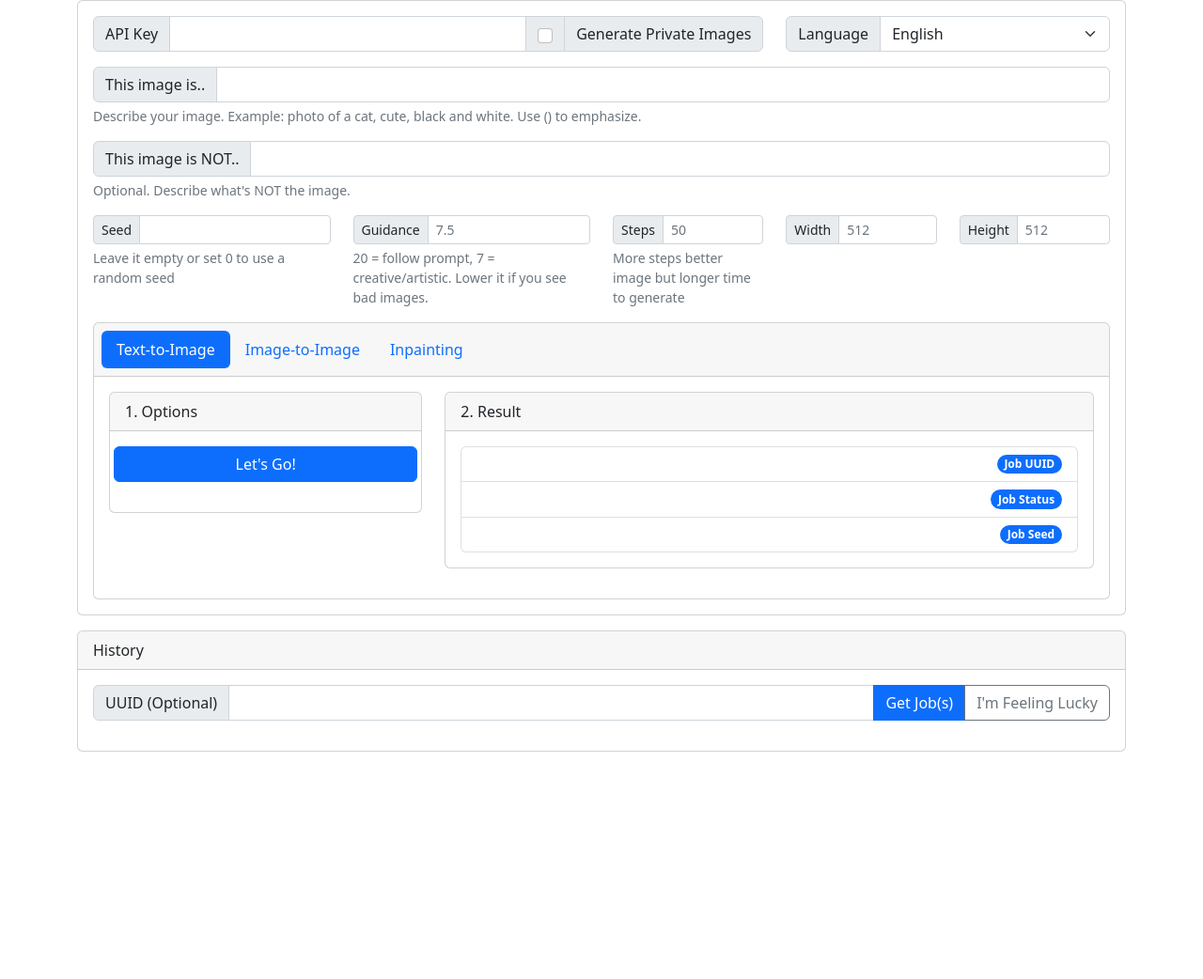
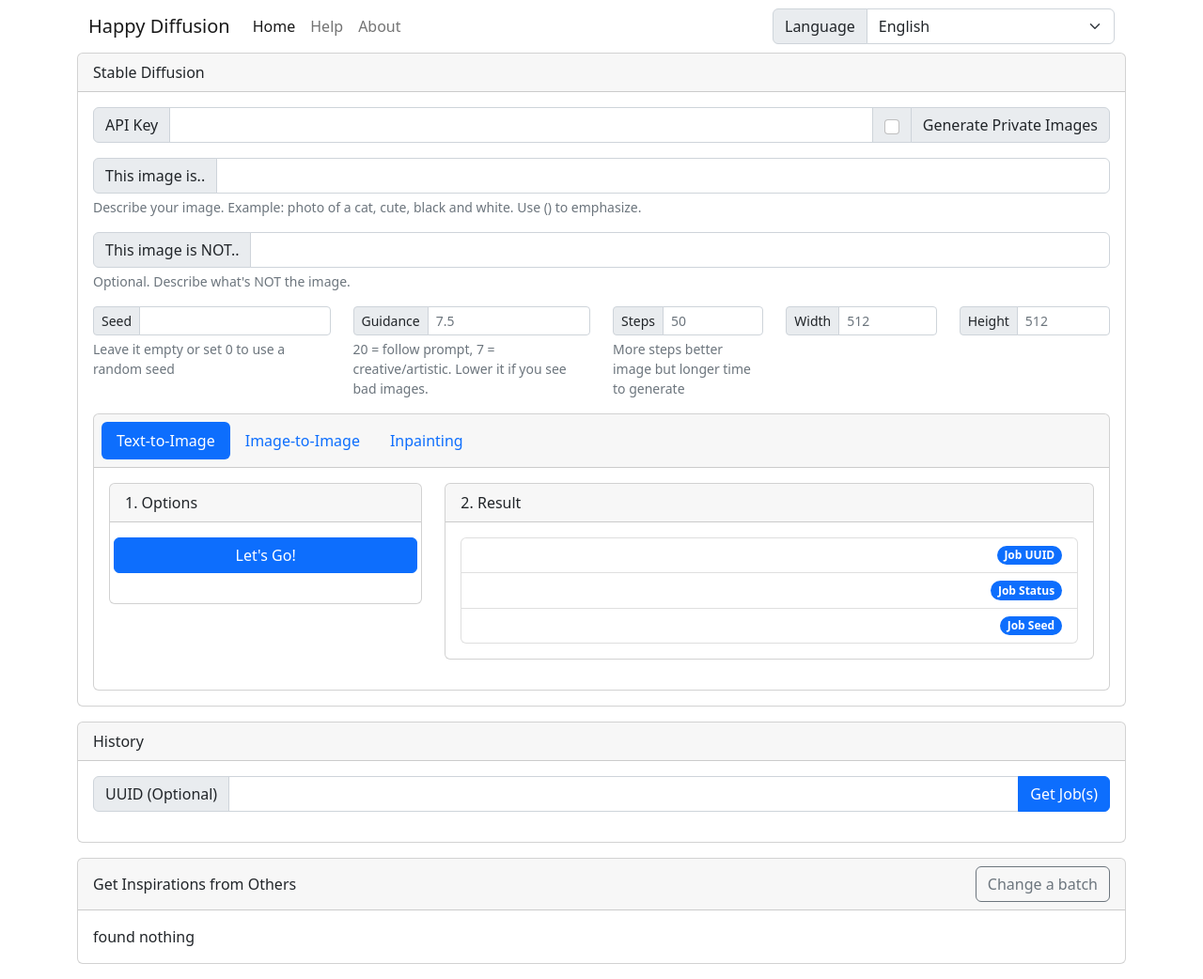
Before and after one commit to HappyZ/stable-diffusion-for-fun, a Flask app: page / in a window 1280 px wide. Shown: the whole page at 94% size. Before the commit the page ends 800 px from the top, so only its background shows below. Run offline with Flask 3, Linux system fonts and the light colour scheme; data that the repository does not hold is empty; parts of the project's set-up code (start-up, migrations or seed data) failed here and were passed over; some libraries are stand-ins or nearby versions.

Commit message:
[FE] splits feeling lucky with history, adds nav bar

```diff
--- a/templates/index.html
+++ b/templates/index.html
@@ -12,10 +12,47 @@
 
 <body>
     <div class="container">
+        <nav class="navbar navbar-expand-lg bg-body-tertiary">
+            <div class="container-fluid">
+                <a class="navbar-brand" href="#">{{ config.TITLE }}</a>
+                <button class="navbar-toggler" type="button" data-bs-toggle="collapse"
+                    data-bs-target="#navbarSupportedContent" aria-controls="navbarSupportedContent"
+                    aria-expanded="false" aria-label="Toggle navigation">
+                    <span class="navbar-toggler-icon"></span>
+                </button>
+                <div class="collapse navbar-collapse" id="navbarSupportedContent">
+                    <ul class="navbar-nav me-auto mb-2 mb-lg-0">
+                        <li class="nav-item">
+                            <a class="nav-link active"  data-en_XX="Home" data-zh_CN="主页">Home</a>
+                        </li>
+                        <li class="nav-item">
+                            <a class="nav-link"  data-en_XX="Help" data-zh_CN="帮助">Help</a>
+                        </li>
+                        <li class="nav-item">
+                            <a class="nav-link"  data-en_XX="About" data-zh_CN="关于">About</a>
+                        </li>
+                    </ul>
+                </div>
+                <div class="col-md-4">
+                    <div class="input-group">
+                        <label class="input-group-text" for="language" data-en_XX="Language"
+                            data-zh_CN="语言">Language</label>
+                        <select class="form-select" id="language">
+                            <option value="zh_CN">中文</option>
+                            <option selected value="en_XX">English</option>
+                        </select>
+                    </div>
+                </div>
+            </div>
+        </nav>
+
         <div class="card mb-3">
+            <div class="card-header">
+                <span>Stable Diffusion</span>
+            </div>
             <div class="card-body">
                 <div class="row">
-                    <div class="col-md-8 mb-3">
+                    <div class="col mb-3">
                         <div class="input-group">
                             <label for="apiKey" class="input-group-text" data-en_XX="API Key" data-zh_CN="API 密钥">API
                                 Key</label>
@@ -25,16 +62,6 @@
                             </div>
                             <label for="isPrivate" class="input-group-text" data-en_XX="Generate Private Images"
                                 data-zh_CN="生成非公开图片">Generate Private Images</label>
-                        </div>
-                    </div>
-                    <div class="col-md-4 mb-3">
-                        <div class="input-group">
-                            <label class="input-group-text" for="language" data-en_XX="Language"
-                                data-zh_CN="语言">Language</label>
-                            <select class="form-select" id="language">
-                                <option value="zh_CN">中文</option>
-                                <option selected value="en_XX">English</option>
-                            </select>
                         </div>
                     </div>
                 </div>
@@ -113,7 +140,7 @@
                     </div>
                 </div>
                 <div class="card">
-                    <div class="card-header">
+                    <div class="stable-diffusion card-header">
                         <ul class="nav nav-pills card-header-pills">
                             <li class="nav-item">
                                 <a class="nav-link" href="#card-txt" data-en_XX="Text-to-Image"
@@ -129,7 +156,7 @@
                             </li>
                         </ul>
                     </div>
-                    <div class="card-body card-specific" id="card-img" style="display:none">
+                    <div class="card-body stable-diffusion-specific" id="card-img" style="display:none">
                         <div class="row">
                             <div class="col-md-4">
                                 <div class="card">
@@ -204,7 +231,7 @@
                             </div>
                         </div>
                     </div>
-                    <div class="card-body card-specific" id="card-inpainting" style="display:none">
+                    <div class="card-body stable-diffusion-specific" id="card-inpainting" style="display:none">
                         <div class="row">
                             <div class="col-md-4">
                                 <div class="card">
@@ -295,7 +322,7 @@
                             </div>
                         </div>
                     </div>
-                    <div class="card-body card-specific" id="card-txt" style="display:none">
+                    <div class="card-body stable-diffusion-specific" id="card-txt" style="display:none">
                         <div class="row mb-3">
                             <div class="col-md-4">
                                 <div class="card">
@@ -347,9 +374,10 @@
             </div>
         </div>
 
-
-        <div class="card">
-            <div class="card-header" data-en_XX="History" data-zh_CN="历史">History</div>
+        <div class="card mb-3">
+            <div class="card-header">
+                <span data-en_XX="History" data-zh_CN="历史">History</span>
+            </div>
             <div class="card-body">
                 <div class="input-group mb-3">
                     <label for="lookupUUID" class="input-group-text" data-en_XX="UUID (Optional)"
@@ -357,10 +385,20 @@
                     <input type="text" class="form-control" id="lookupUUID" value="">
                     <button id="getJobHistory" class="btn btn-primary" data-en_XX="Get Job(s)" data-zh_CN="搜索历史">Get
                         Job(s)</button>
-                    <button id="feelingLucky" class="btn btn-outline-secondary" data-en_XX="I'm Feeling Lucky"
-                        data-zh_CN="看看别人的结果">I'm Feeling Lucky</button>
                 </div>
                 <div id="joblist"></div>
+            </div>
+        </div>
+
+        <div class="card mb-3">
+            <div class="card-header d-flex justify-content-between align-items-center">
+                <span data-en_XX="Get Inspirations from Others" data-zh_CN="从别人那里找灵感">Get Inspirations from
+                    Others</span>
+                <button id="feelingLucky" class="btn btn-outline-secondary" data-en_XX="Change a batch"
+                    data-zh_CN="换一批">Change a batch</button>
+            </div>
+            <div class="card-body">
+                <div id="othersJobList"></div>
             </div>
         </div>
     </div>
@@ -530,7 +568,7 @@
                     top: clickedPosition.top,
                     left: clickedPosition.left
                 }).animate({
-                    top: input.offset().top ,
+                    top: input.offset().top,
                     left: input.offset().left,
                     opacity: 0
                 }, 500, function () {
@@ -662,11 +700,11 @@
                     success: function (response) {
                         var jobsLength = response.jobs.length;
                         if (jobsLength == 0) {
-                            $('#joblist').html("found nothing");
+                            $('#othersJobList').html("found nothing");
                             return;
                         }
 
-                        var $joblist = $('#joblist');
+                        var $joblist = $('#othersJobList');
                         var $grid = $('<div class="row"></div>');
                         $joblist.html($grid);
                         for (var i = 0; i < jobsLength; i++) {
@@ -693,10 +731,11 @@
                     error: function (xhr, status, error) {
                         // Handle error response
                         console.log(xhr.responseText);
-                        $('#joblist').html("found nothing");
+                        $('#othersJobList').html("found nothing");
                     }
                 });
             });
+            $('#feelingLucky').click();
 
             $("#upload-img").click(function () {
                 var input = $("<input type='file' accept='image/*'>").on("change", function () {
@@ -710,19 +749,19 @@
                 input.click();
             });
 
-            var activeLink = localStorage.getItem('activeLink') || $('.nav-link:first').attr('href');
+            var activeLink = localStorage.getItem('activeLink') || $('.stable-diffusion .nav-link:first').attr('href');
 
             // Set the active link as the current active link
-            $('.nav-link[href="' + activeLink + '"]').addClass('active');
+            $('.stable-diffusion .nav-link[href="' + activeLink + '"]').addClass('active');
             $(activeLink).show();
 
-            $(".nav-link").click(function (e) {
+            $(".stable-diffusion .nav-link").click(function (e) {
                 e.preventDefault();
                 var target = $(this).attr("href"); // get the href value of the clicked link
 
                 // hide all card divs and show the corresponding one
-                $(".card-specific").hide();
-                $(".nav-link").removeClass("active");
+                $(".stable-diffusion-specific").hide();
+                $(".stable-diffusion .nav-link").removeClass("active");
                 $(this).addClass("active");
                 $(target).show();
 
```
